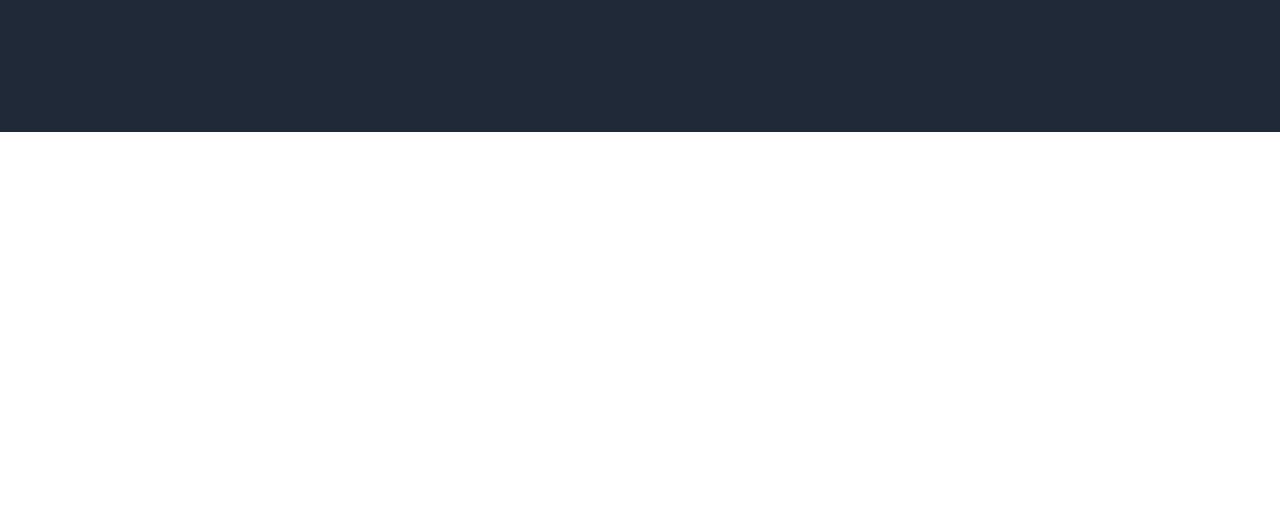
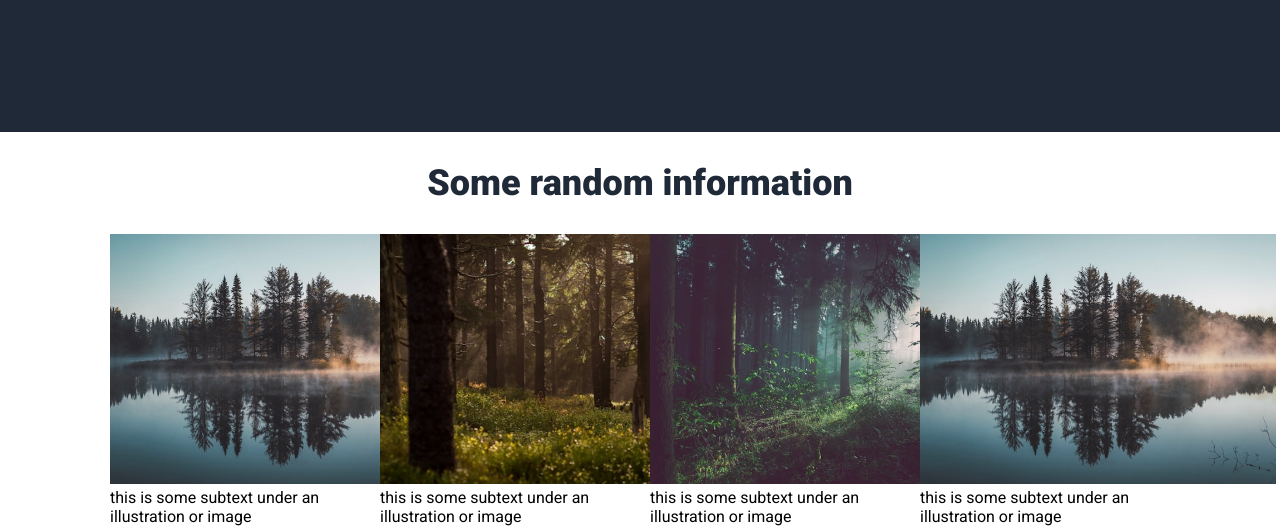
Before and after one commit to diodiel/odin-foundations-landing-page, a plain HTML site: page index.html in a window 1280 px wide. Shown: the part 416-942 px from the top of the page. Before the commit the page ends 800 px from the top, so only its background shows below. Drawn offline with Linux system fonts and the light colour scheme.

Commit message:
Figure out how to create information section in odin-foundation-landing-page.

```diff
--- a/index.html
+++ b/index.html
@@ -34,10 +34,18 @@
     <div class="right-hero">
         <img src="./images/goats.jpg" alt="goats on mountain" />
     </div>
+</div>
 
-
+    <!-- Information Portion -->
+<h2 class="information-header">Some random information</h2>
+<div class="information-container">
+    <div class="info-items"><img src="./images/juan-davila-P8PlK2nGwqA-unsplash.jpg" alt="">this is some subtext under an illustration or image</div>
+    <div class="info-items"><img src="./images/lukasz-szmigiel-2ShvY8Lf6l0-unsplash.jpg" alt="">this is some subtext under an illustration or image</div>
+    <div class="info-items"><img src="./images/sebastian-unrau-sp-p7uuT0tw-unsplash.jpg" alt="">this is some subtext under an illustration or image</div>
+    <div class="info-items"><img src="./images/juan-davila-P8PlK2nGwqA-unsplash.jpg" alt="">this is some subtext under an illustration or image</div>
 
 </div>
 
+
 </body>
 </html>
--- a/style.css
+++ b/style.css
@@ -91,3 +91,26 @@ button {
     border-radius: 10px;
     font-weight: bold;
 }
+
+/* Information Portion */
+
+.information-header {
+    font-size: 36px;
+    color: #1F2937;
+    font-weight: 900;
+    text-align: center;
+}
+
+.information-container {
+    display: flex;
+    gap: 20px;
+    justify-content: center;
+}
+
+.information-container img {
+    height: 250px;
+}
+
+.info-items {
+    max-width: 250px;
+}
```
Also changed, not shown: images/juan-davila-P8PlK2nGwqA-unsplash.jpg (added), images/lukasz-szmigiel-2ShvY8Lf6l0-unsplash.jpg (added), images/sebastian-unrau-sp-p7uuT0tw-unsplash.jpg (added).
